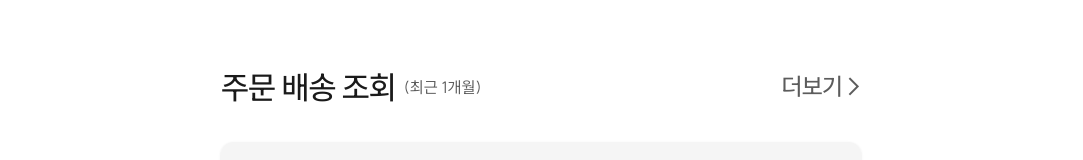
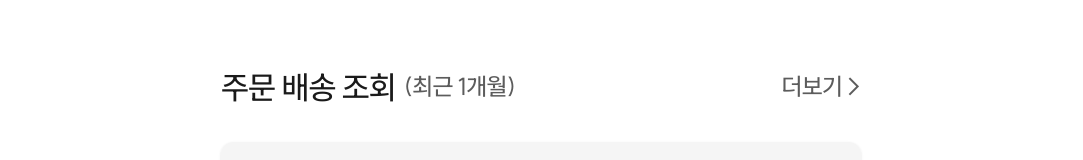
Before and after one commit to quartzs2/yours-scently-fe, a Next.js app: page /my-page in a window 1280 px wide. Shown: the part 632-792 px from the top of the page, without its empty margins (99-1182 px from the left). Built offline with nearby package versions, Linux system fonts and the light colour scheme.

Commit message:
feat: my page 수정(SCENTLY-74)
- 절대경로 수정
- 오타 수정
- handleHeartChange={() => {}}로 수정

```diff
--- a/src/app/my-page/page.tsx
+++ b/src/app/my-page/page.tsx
@@ -1,13 +1,12 @@
 "use client";
 
+import { mockReviewCards } from "@app/my-page/mocks/mockReviewCard";
 import MypageCard from "@components/feature/my-page/MypageCard";
+import { cardMockData } from "@app/my-page/mocks/mockCard";
 import ReviewCard from "@components/common/ReviewCard";
 import { ChevronRight } from "lucide-react";
 import Card from "@components/common/Card";
 import Icon from "@components/ui/Icon";
-
-import { mockReviewCards } from "./mocks/mockReviewCard";
-import { cardMockData } from "./mocks/mockCard";
 
 type OrderStatusItem = {
   key: "delivered" | "pending" | "shipped" | "ready" | "paid";
@@ -56,7 +55,7 @@ export default function MyPage() {
       <div className="mt-[80px] mb-[32px] flex w-full items-center justify-between">
         <div className="flex items-center gap-2">
           <h2 className="text-subtitle-1 text-text-primary">주문 배송 조회</h2>
-          <span className="text-subtile-2 text-text-secondary">
+          <span className="text-subtitle-2 text-text-secondary">
             (최근 1개월)
           </span>
         </div>
@@ -95,9 +94,7 @@ export default function MyPage() {
           {cardMockData.map((card, id) => (
             <div key={`${card.name} - ${id}`} className="shrink-0">
               <Card
-                handleHeartChange={(e) => {
-                  console.log(e);
-                }}
+                handleHeartChange={() => {}}
                 imageUrl={card.imageUrl}
                 isLiked={card.isLiked}
                 price={card.price}
@@ -116,11 +113,11 @@ export default function MyPage() {
         </div>
         <div className="flex gap-2 overflow-hidden">
           {mockReviewCards.map((card, id) => (
-            <div key={`${card.productName} - ${id}`} className="shirnk-0">
+            <div key={`${card.productName} - ${id}`} className="shrink-0">
               <ReviewCard
                 productPrice={card.productPrice}
+                productImage={card.productImage}
                 productName={card.productName}
-                productImage={card.imageUrl}
                 imageUrl={card.imageUrl}
                 timeAgo={card.timeAgo}
                 rating={card.rating}
```
